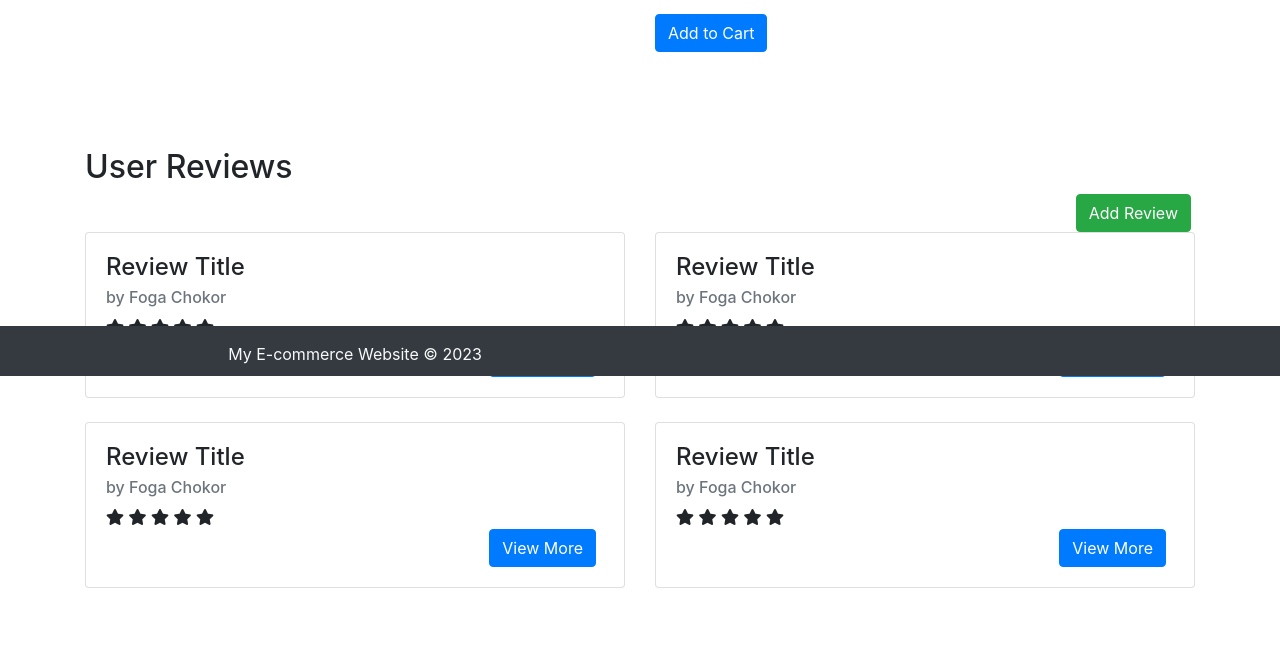
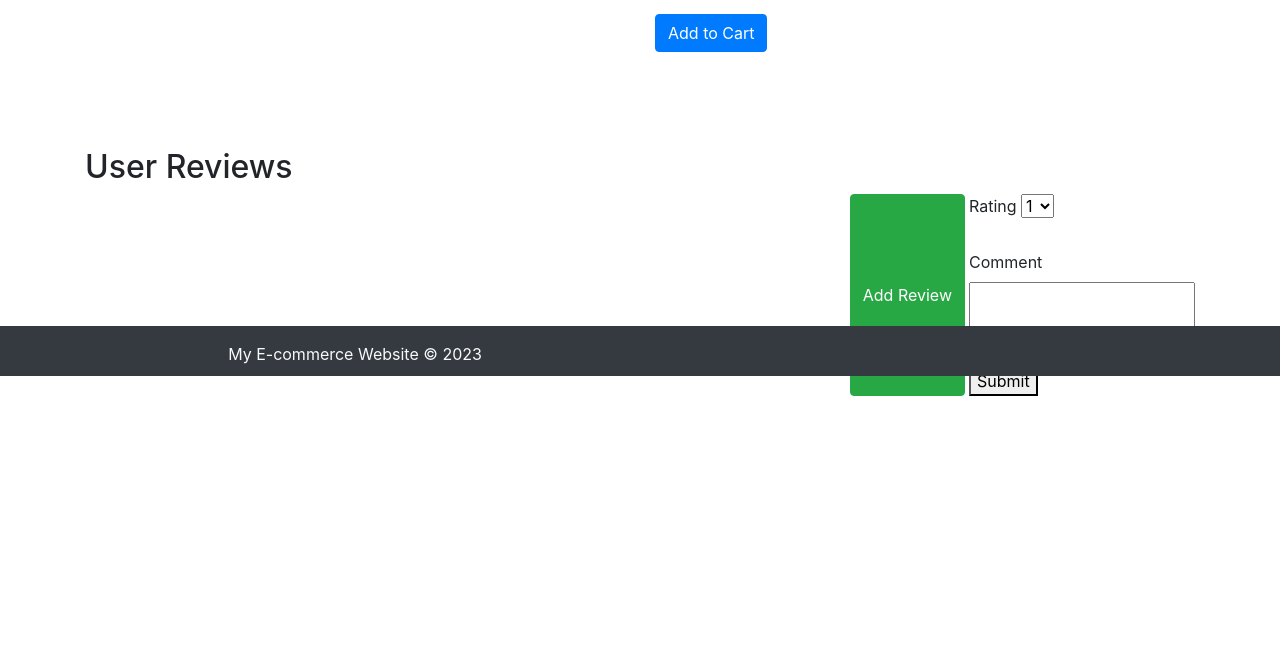
Before and after one commit to reshmaissac/reviewApp, a Django app: template products/templates/products/product001.html in a window 1280 px wide. Shown: the part 424-1084 px from the top of the page. After the commit the page ends 820 px from the top, so only its background shows below. Run offline with Django 4.2, Linux system fonts and the light colour scheme; the template is opened without the code that fills it, so the values that code supplies are empty; the visitor is signed in with stand-in values (Sample User, id 1); some libraries are stand-ins or nearby versions.

Commit message:
moodified review page

```diff
--- a/products/templates/products/product001.html
+++ b/products/templates/products/product001.html
@@ -1,4 +1,5 @@
-{% extends "home/base.html" %} {% block content %} <br /><br />
+{% extends "home/base.html" %}
+{% block content %} <br /><br />
 <!-- Product Section -->
 <section class="container py-5">
   <div class="row">
@@ -28,80 +29,45 @@
   <h2>User Reviews</h2>
   <div class="d-flex justify-content-end">
     <button type="button" class="btn btn-success mx-1">Add Review</button>
+        {% if request.user.is_authenticated %}
+          <form method="post" action=".">
+            {%csrf_token%}
+            <div>
+              <label>Rating</label>
+              <select name="rating">
+                <option value="1">1</option>
+                <option value="2">2</option>
+                <option value="3">3</option>
+                <option value="4">4</option>
+                <option value="5">5</option>
+              </select>
+            </div><br>
+            <div>
+              <label>Comment</label><br>
+              <textarea name="comment"></textarea>
+            </div><br>
+            <div>
+              <button>Submit</button>
+            </div>
+          </form>
+        {%endif%}
   </div>
+
+  {% for review in prod.reviews.all%}
   <div class="row">
     <div class="col-md-6 mb-4">
       <div class="card">
         <div class="card-body">
-          <h4 class="card-title">Review Title</h4>
-          <h6 class="card-subtitle mb-2 text-muted">by Foga Chokor</h6>
-          <div class="ratings">
-            <i class="fa fa-star rating-color"></i>
-            <i class="fa fa-star rating-color"></i>
-            <i class="fa fa-star rating-color"></i>
-            <i class="fa fa-star rating-color"></i>
-            <i class="fa fa-star"></i>
-          </div>
+          <h6 class="card-title">{{review.comment}}</h6>
+          <h6 class="card-subtitle mb-2 text-muted">by {{ review.user.username}}</h6>
+          <strong>Rating : </strong>{{ review.rating}}/5<br>
           <div class="d-flex justify-content-end">
-            <button type="button" class="btn btn-primary mx-2">View More</button>
-          </div>
-        </div>
-      </div>
-    </div>
-    <div class="col-md-6 mb-4">
-      <div class="card">
-        <div class="card-body">
-          <h4 class="card-title">Review Title</h4>
-          <h6 class="card-subtitle mb-2 text-muted">by Foga Chokor</h6>
-          <div class="ratings">
-            <i class="fa fa-star rating-color"></i>
-            <i class="fa fa-star rating-color"></i>
-            <i class="fa fa-star rating-color"></i>
-            <i class="fa fa-star rating-color"></i>
-            <i class="fa fa-star"></i>
-          </div>
-          <div class="d-flex justify-content-end">
-            <button type="button" class="btn btn-primary mx-2">View More</button>
-          </div>
-        </div>
-      </div>
-    </div>
-    <div class="col-md-6 mb-4">
-      <div class="card">
-        <div class="card-body">
-          <h4 class="card-title">Review Title</h4>
-          <h6 class="card-subtitle mb-2 text-muted">by Foga Chokor</h6>
-          <div class="ratings">
-            <i class="fa fa-star rating-color"></i>
-            <i class="fa fa-star rating-color"></i>
-            <i class="fa fa-star rating-color"></i>
-            <i class="fa fa-star rating-color"></i>
-            <i class="fa fa-star"></i>
-          </div>
-          <div class="d-flex justify-content-end">
-            <button type="button" class="btn btn-primary mx-2">View More</button>
-          </div>
-        </div>
-      </div>
-    </div>
-    <div class="col-md-6 mb-4">
-      <div class="card">
-        <div class="card-body">
-          <h4 class="card-title">Review Title</h4>
-          <h6 class="card-subtitle mb-2 text-muted">by Foga Chokor</h6>
-          <div class="ratings">
-            <i class="fa fa-star rating-color"></i>
-            <i class="fa fa-star rating-color"></i>
-            <i class="fa fa-star rating-color"></i>
-            <i class="fa fa-star rating-color"></i>
-            <i class="fa fa-star"></i>
-          </div>
-          <div class="d-flex justify-content-end">
-            <button type="button" class="btn btn-primary mx-2">View More</button>
           </div>
         </div>
       </div>
     </div>
   </div>
+  {% endfor %}
+
 </section>
 {% endblock %}
```
Also changed, not shown: 1 other file.
